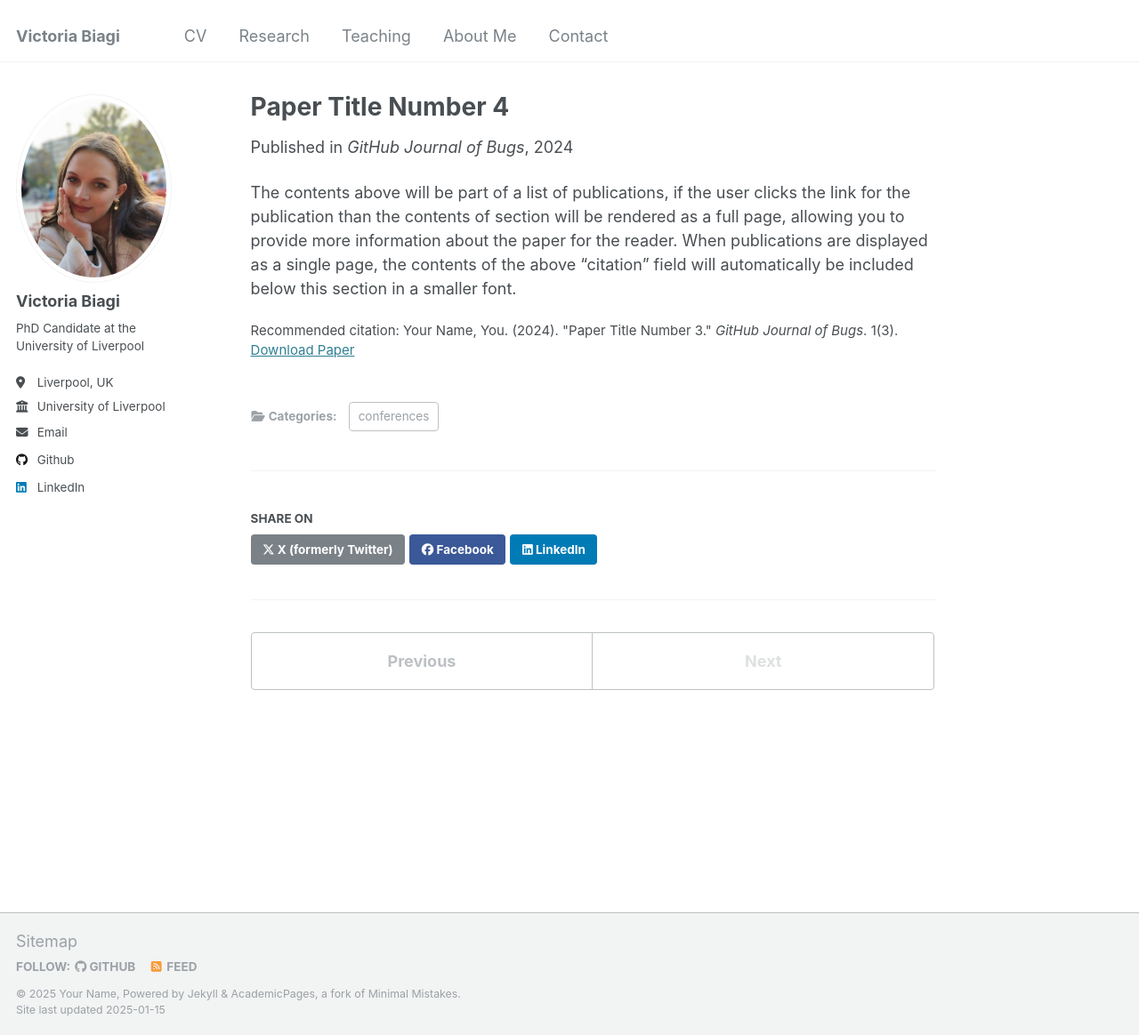
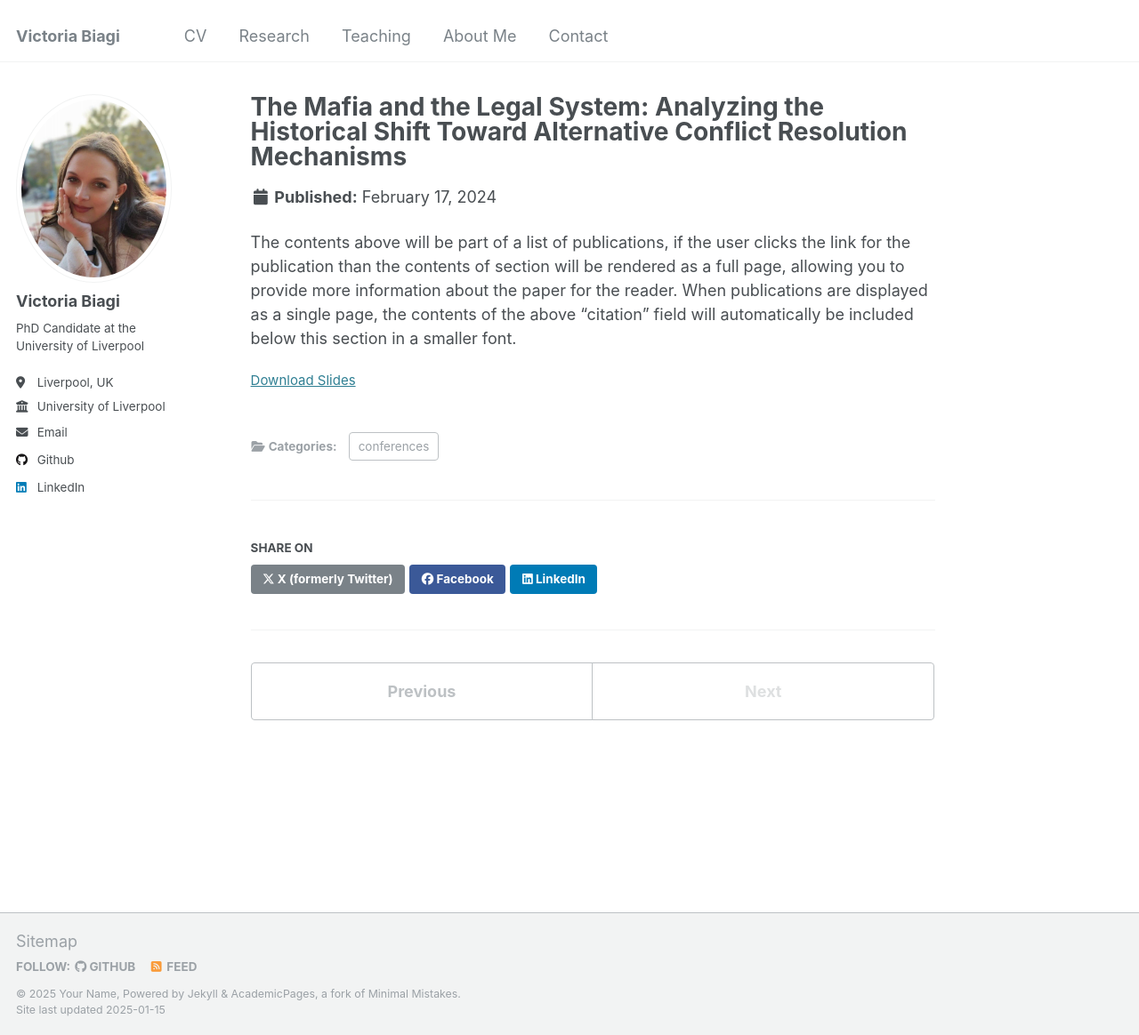
Before and after one commit to victoriabiagi/victoriabiagi.github.io, a Jekyll site: the page built from _publications/2024-02-17-paper-title-number-4.md, in a window 1280 px wide and 1164 px high. Shown: the whole window at 89% size. Built offline with Jekyll 4.4.1, drawn with Linux system fonts in a browser that asks for light colours.

Commit message:
Update 2024-02-17-paper-title-number-4.md

```diff
--- a/_publications/2024-02-17-paper-title-number-4.md
+++ b/_publications/2024-02-17-paper-title-number-4.md
@@ -1,13 +1,14 @@
 ---
-title: "Paper Title Number 4"
-collection: publications
+title: "The Mafia and the Legal System: Analyzing the Historical Shift Toward Alternative Conflict Resolution Mechanisms"
+collection: work in progress
 category: conferences
-permalink: /publication/2024-02-17-paper-title-number-4
-excerpt: 'This paper is about fixing template issue #693.'
-date: 2024-02-17
-venue: 'GitHub Journal of Bugs'
-paperurl: 'http://academicpages.github.io/files/paper3.pdf'
-citation: 'Your Name, You. (2024). &quot;Paper Title Number 3.&quot; <i>GitHub Journal of Bugs</i>. 1(3).'
+permalink: /publication/2010-10-01-paper-title-number-2
+excerpt: '**Abstract**: Mafia groups have been developing their power and local control over Sicily since the 19th century by enforcing an alternative institutional system with its own laws. In this paper, we test the historical effect of the Mafia on the legal judiciary as an alternative mechanism of conflict resolution. Under an IV approach, we find that the presence of the Mafia reduces the number of lawyers and the number of civil sentences at the tribunal level.'
+# date: ""
+# venue: ""
+slidesurl: 'http://academicpages.github.io/files/slides2.pdf'
+paperurl: 'http://academicpages.github.io/files/paper2.pdf'
+# citation: 'Your Name, You. (2010). &quot;Paper Title Number 2.&quot; <i>Journal 1</i>. 1(2).'
 ---
 
 The contents above will be part of a list of publications, if the user clicks the link for the publication than the contents of section will be rendered as a full page, allowing you to provide more information about the paper for the reader. When publications are displayed as a single page, the contents of the above "citation" field will automatically be included below this section in a smaller font.
```
